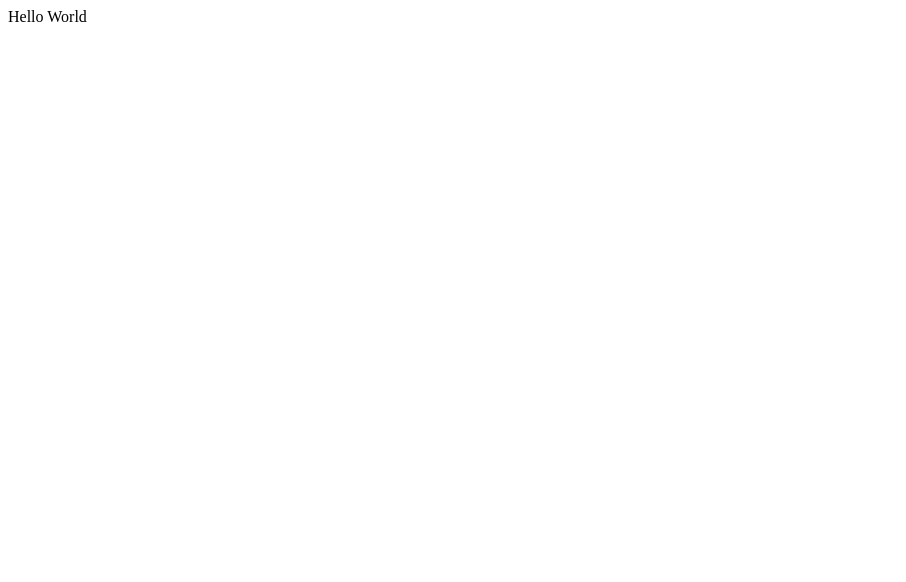
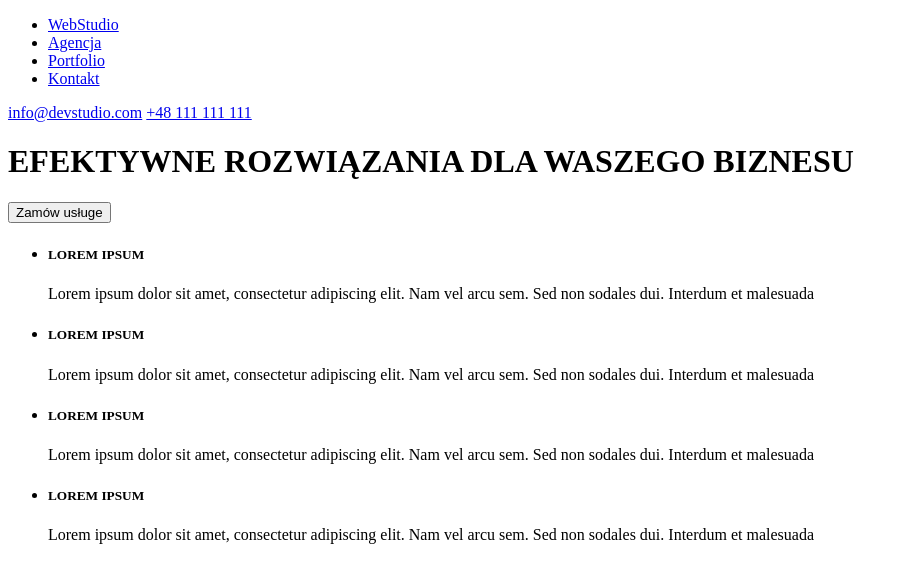
Before and after one commit to GrzegorzMystkowski/goit-markup-hw-01, a plain HTML site: page index.html in a window 1280 px wide. Shown: the whole page, without its empty margins (0-906 px from the left). Drawn offline with Linux system fonts and the light colour scheme.

Commit message:
main site section

```diff
--- a/index.html
+++ b/index.html
@@ -1,6 +1,64 @@
-<html>
-    <head></head>
+<!DOCTYPE html>
+<html lang="en">
+    <head>
+        <meta charset="UTF-8" />
+        <meta http-equiv="X-UA-Compatible" content="IE=edge" />
+        <meta name="viewport" content="width=device-width, initial-scale=1.0" />
+        <title>hw1</title>
+    </head>
+
     <body>
-        <p>Hello World</p>
+        <header>
+            <nav>
+                <ul>
+                    <li><a href="#">WebStudio</a></li>
+                    <li><a href="#">Agencja</a></li>
+                    <li><a href="#">Portfolio</a></li>
+                    <li><a href="#">Kontakt</a></li>
+                </ul>
+            </nav>
+            <a href="mailto:info@devstudio.com">info@devstudio.com</a>
+            <a href="tel:+48111111111">+48 111 111 111</a>
+        </header>
+        <main>
+            <h1>EFEKTYWNE ROZWIĄZANIA DLA WASZEGO BIZNESU</h1>
+            <button type="button">Zamów usługe</button>
+            <ul>
+                <li>
+                    <h5>LOREM IPSUM</h5>
+                    <p>
+                        Lorem ipsum dolor sit amet, consectetur adipiscing elit.
+                        Nam vel arcu sem. Sed non sodales dui. Interdum et
+                        malesuada
+                    </p>
+                </li>
+                <li>
+                    <h5>LOREM IPSUM</h5>
+                    <p>
+                        Lorem ipsum dolor sit amet, consectetur adipiscing elit.
+                        Nam vel arcu sem. Sed non sodales dui. Interdum et
+                        malesuada
+                    </p>
+                </li>
+                <li>
+                    <h5>LOREM IPSUM</h5>
+                    <p>
+                        Lorem ipsum dolor sit amet, consectetur adipiscing elit.
+                        Nam vel arcu sem. Sed non sodales dui. Interdum et
+                        malesuada
+                    </p>
+                </li>
+                <li>
+                    <h5>LOREM IPSUM</h5>
+                    <p>
+                        Lorem ipsum dolor sit amet, consectetur adipiscing elit.
+                        Nam vel arcu sem. Sed non sodales dui. Interdum et
+                        malesuada
+                    </p>
+                </li>
+            </ul>
+        </main>
+
+        <footer></footer>
     </body>
 </html>
```
